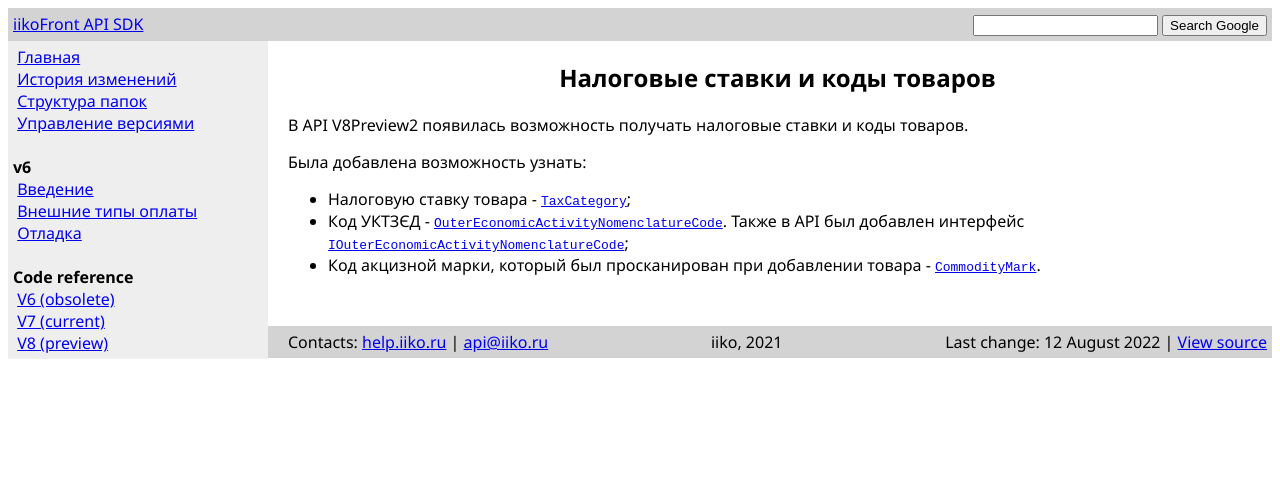
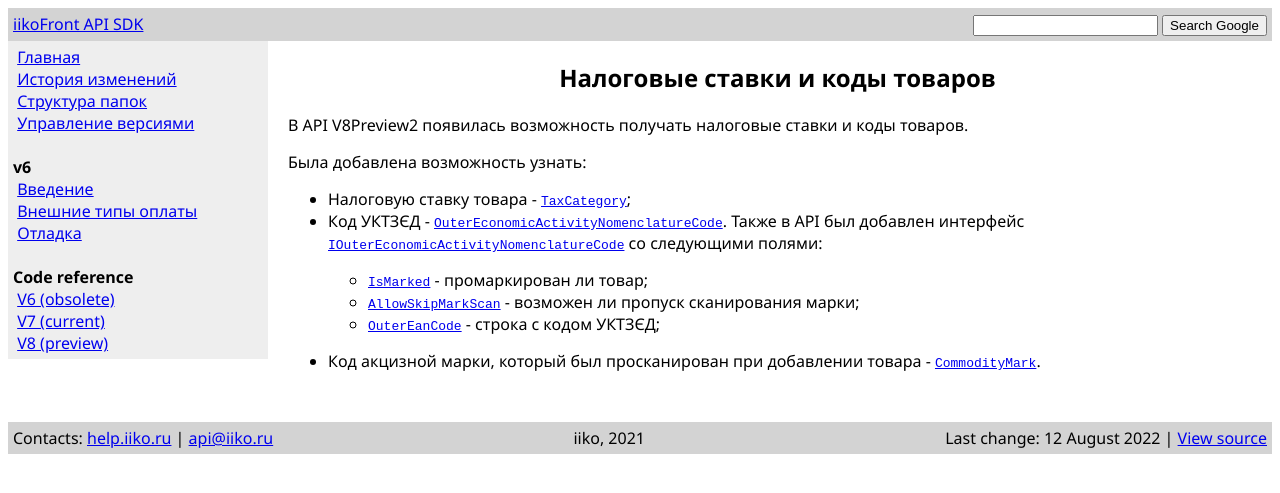
Before and after one commit to iiko/front.api.doc, a Jekyll site: the page built from _posts/2022-07-25-tax-rates.md, in a window 1280 px wide. Shown: the top 493 px of the page. Built offline with Jekyll 4.4.1, drawn with Linux system fonts in a browser that asks for light colours.

Commit message:
RMS-53640,RMS-53642
Исправлена ссылка на документацию бригах официантов и добавлен список параметров для интерфейса IOuterEconomicActivityNomenclatureCode

```diff
--- a/_posts/2022-07-25-tax-rates.md
+++ b/_posts/2022-07-25-tax-rates.md
@@ -8,5 +8,8 @@ layout: default
 Была добавлена возможность узнать:
 
 - Налоговую ставку товара - [`TaxCategory`](https://iiko.github.io/front.api.sdk/v8/html/P_Resto_Front_Api_Data_Assortment_IProduct_TaxCategory.htm);
-- Код УКТЗЄД - [`OuterEconomicActivityNomenclatureCode`](https://iiko.github.io/front.api.sdk/v8/html/P_Resto_Front_Api_Data_Assortment_IProduct_OuterEconomicActivityNomenclatureCode.htm). Также в API был добавлен интерфейс [`IOuterEconomicActivityNomenclatureCode`](https://iiko.github.io/front.api.sdk/v8/html/T_Resto_Front_Api_Data_Device_IOuterEconomicActivityNomenclatureCode.htm);
-- Код акцизной марки, который был просканирован при добавлении товара - [`CommodityMark`](https://iiko.github.io/front.api.sdk/v8/html/P_Resto_Front_Api_Data_Orders_IOrderProductItem_CommodityMark.htm).
+- Код УКТЗЄД - [`OuterEconomicActivityNomenclatureCode`](https://iiko.github.io/front.api.sdk/v8/html/P_Resto_Front_Api_Data_Assortment_IProduct_OuterEconomicActivityNomenclatureCode.htm). Также в API был добавлен интерфейс [`IOuterEconomicActivityNomenclatureCode`](https://iiko.github.io/front.api.sdk/v8/html/T_Resto_Front_Api_Data_Device_IOuterEconomicActivityNomenclatureCode.htm) со следующими полями:
+	- [`IsMarked`](https://iiko.github.io/front.api.sdk/v8/html/P_Resto_Front_Api_Data_Device_IOuterEconomicActivityNomenclatureCode_IsMarked.htm) - промаркирован ли товар;
+	- [`AllowSkipMarkScan`](https://iiko.github.io/front.api.sdk/v8/html/P_Resto_Front_Api_Data_Device_IOuterEconomicActivityNomenclatureCode_AllowSkipMarkScan.htm) - возможен ли пропуск сканирования марки;
+	- [`OuterEanCode`](https://iiko.github.io/front.api.sdk/v8/html/P_Resto_Front_Api_Data_Device_IOuterEconomicActivityNomenclatureCode_OuterEanCode.htm) - строка с кодом УКТЗЄД;
+- Код акцизной марки, который был просканирован при добавлении товара - [`CommodityMark`](https://ru.iiko.help/articles/releasenotes/2022-summer).
```
Also changed, not shown: _posts/2022-07-25-waiter-teams.md (+1 -1 lines).
